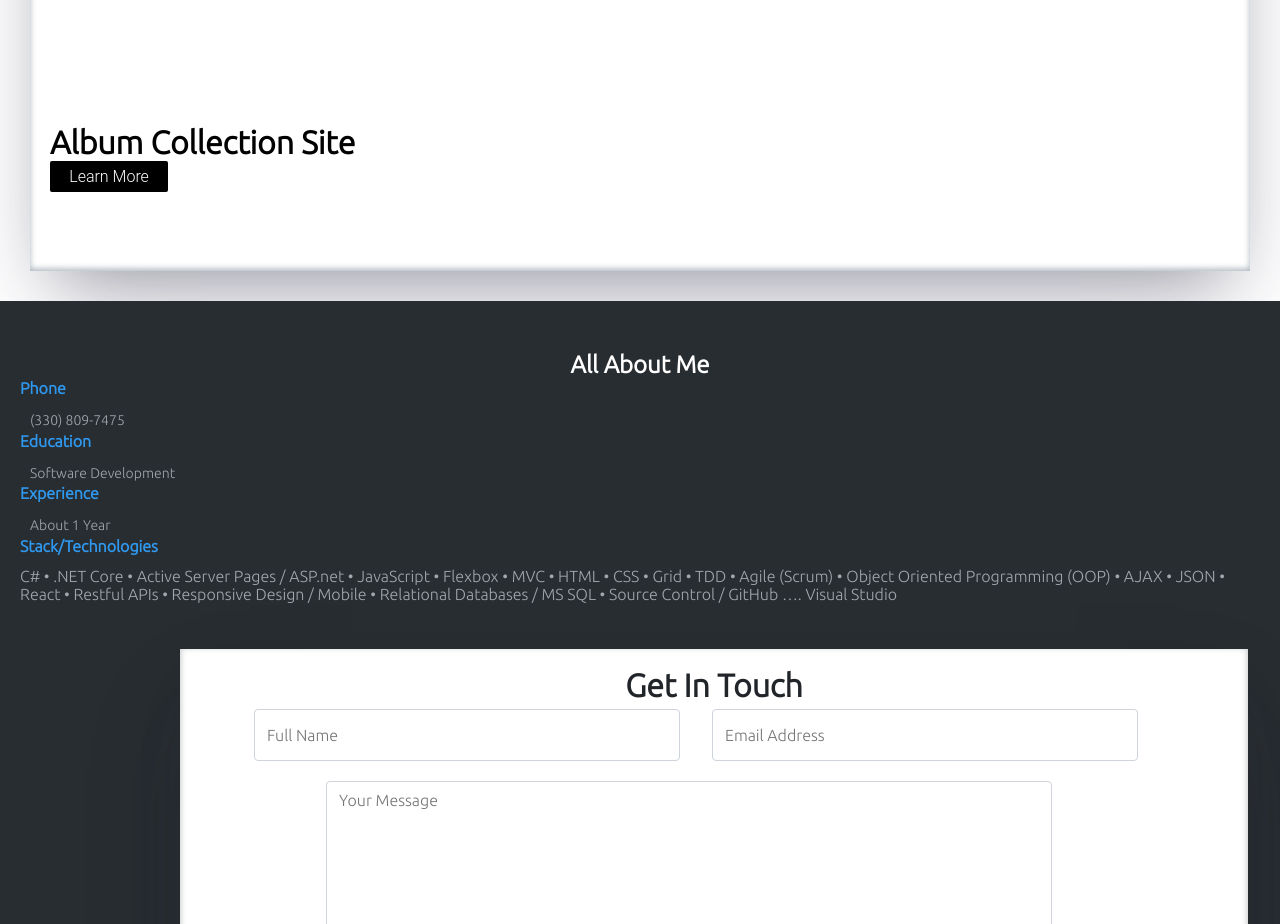
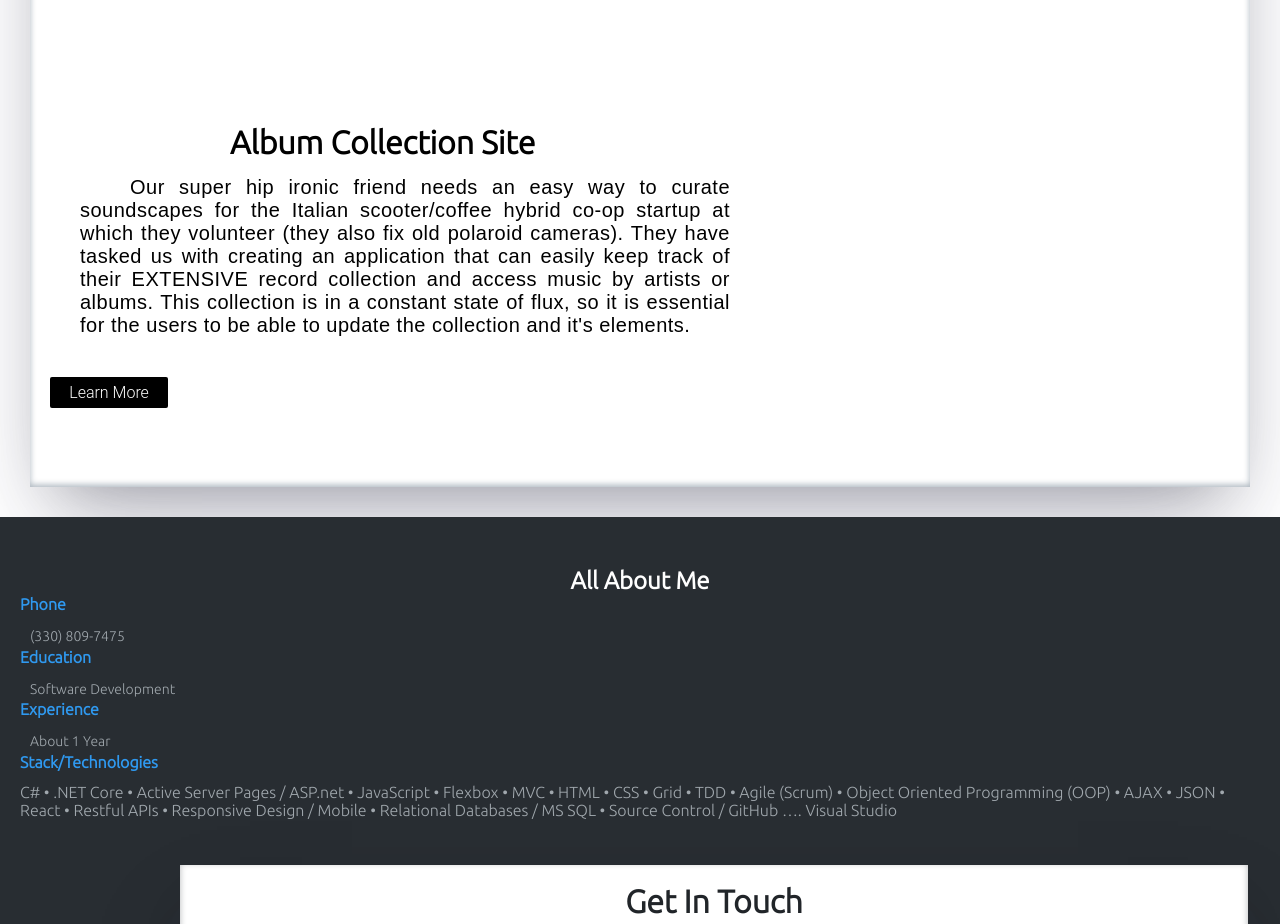
Before and after one commit to Yourconnect/Yourconnect.github.io, a plain HTML site: page index.html in a window 1280 px wide. Shown: the part 1980-2904 px from the top of the page. Drawn offline with Linux system fonts and the light colour scheme.

Commit message:
added album description

```diff
--- a/index.html
+++ b/index.html
@@ -62,8 +62,9 @@
 
             <div class="grid-item grid-item-3">
                 <div class="description">
-                    <h1>Album Collection Site</h1>
-                    <p></p>
+                    <h1 id="reviewH13">Album Collection Site</h1>
+                    <p id="reviewDescription3">Our super hip ironic friend needs an easy way to curate soundscapes for the Italian scooter/coffee hybrid co-op startup at which they volunteer (they also fix old polaroid cameras).
+                        They have tasked us with creating an application that can easily keep track of their EXTENSIVE record collection and access music by artists or albums. This collection is in a constant state of flux, so it is essential for the users to be able to update the collection and it's elements.</p>
                     <a href="https://github.com/2021-Fall-Cohort/m5-album-collection-surviving-with-google/blob/75ec38df5dce26f7780a522d6cfccaa447b95cdd/README.md" target="_blank" class="learnMore">Learn More</a>
                 </div>
                     <div class="mockup">
--- a/style.css
+++ b/style.css
@@ -162,6 +162,10 @@ nav .fa {
   padding-left: 180px;
 }
 
+#reviewH13 {
+  padding-left: 180px;
+}
+
 a #learnMore2 {
   padding-left: 500px;
   font-size: 5px;
@@ -185,6 +189,19 @@ a #learnMore2 {
   /* width: auto; */
   padding-top: 15px;
   padding-right: 100px;
+  margin-bottom: 40px;
+  text-indent: 50px;
+  text-align: justify;
+  letter-spacing: .5px;
+  font-family: sans-serif;
+}
+
+#reviewDescription3 {
+  font-size: 20px;
+  width: 650px;
+  /* width: auto; */
+  padding-top: 15px;
+  padding-left: 30px;
   margin-bottom: 40px;
   text-indent: 50px;
   text-align: justify;
```
